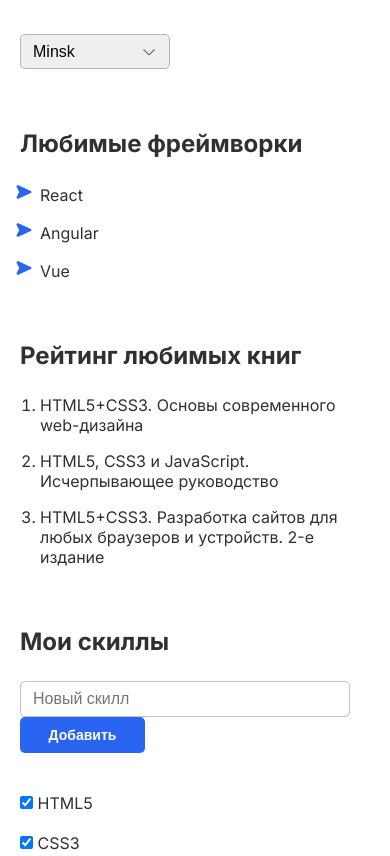
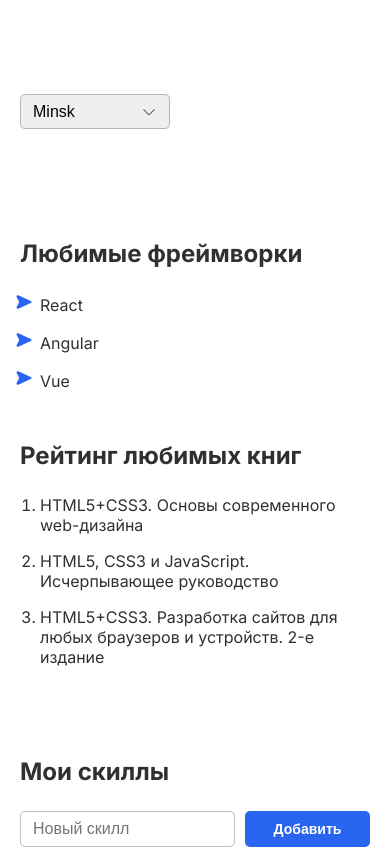
Before and after one commit to DmitriyKulikovDev/4-hw-with-auto-test-html-css-main, a plain HTML site: page index.html in a window 390 px wide. Shown: the part 940-1796 px from the top of the page. Drawn offline with Linux system fonts and the light colour scheme.

Commit message:
complete mobile adaptive

```diff
--- a/style.css
+++ b/style.css
@@ -16,6 +16,7 @@
     font-family: "Inter", sans-serif;
     color: #303030;
     /* 📍 Минимальная ширина */
+    min-width: 375px  ;
 }
 
 header {
@@ -144,6 +145,9 @@
 form {
     margin-bottom: 40px;
     /* 📍 Свойства для расположения элементов (инпута и кнопки) и отступа между ними */
+    display: flex;
+    flex-grow: 1;
+    gap: 10px;
 }
 
 .text-field {
@@ -254,19 +258,23 @@
 @media screen and (max-width: 576px) {
     .main-section {
         /* 📍 Внутренние отступы сверху и снизу */
-
+        padding: 30px 0 60px;
     }
 
     .main-section .wrapper {
         /* 📍 Отступ между изображением и блоком с текстом */
+        gap: 40px ;
     }
 
     .main-title {
         /* 📍 Размер шрифта */
+        font-size: 48px;
     }
 
     .about-section .wrapper,
     .info-wrapper {
         /* 📍 Отступ между изображением и блоком с текстом */
+        padding: 60px 0 40px;
+        gap: 50px;
     }
 }
```
Also changed, not shown: index.html (+1 -1 lines).
